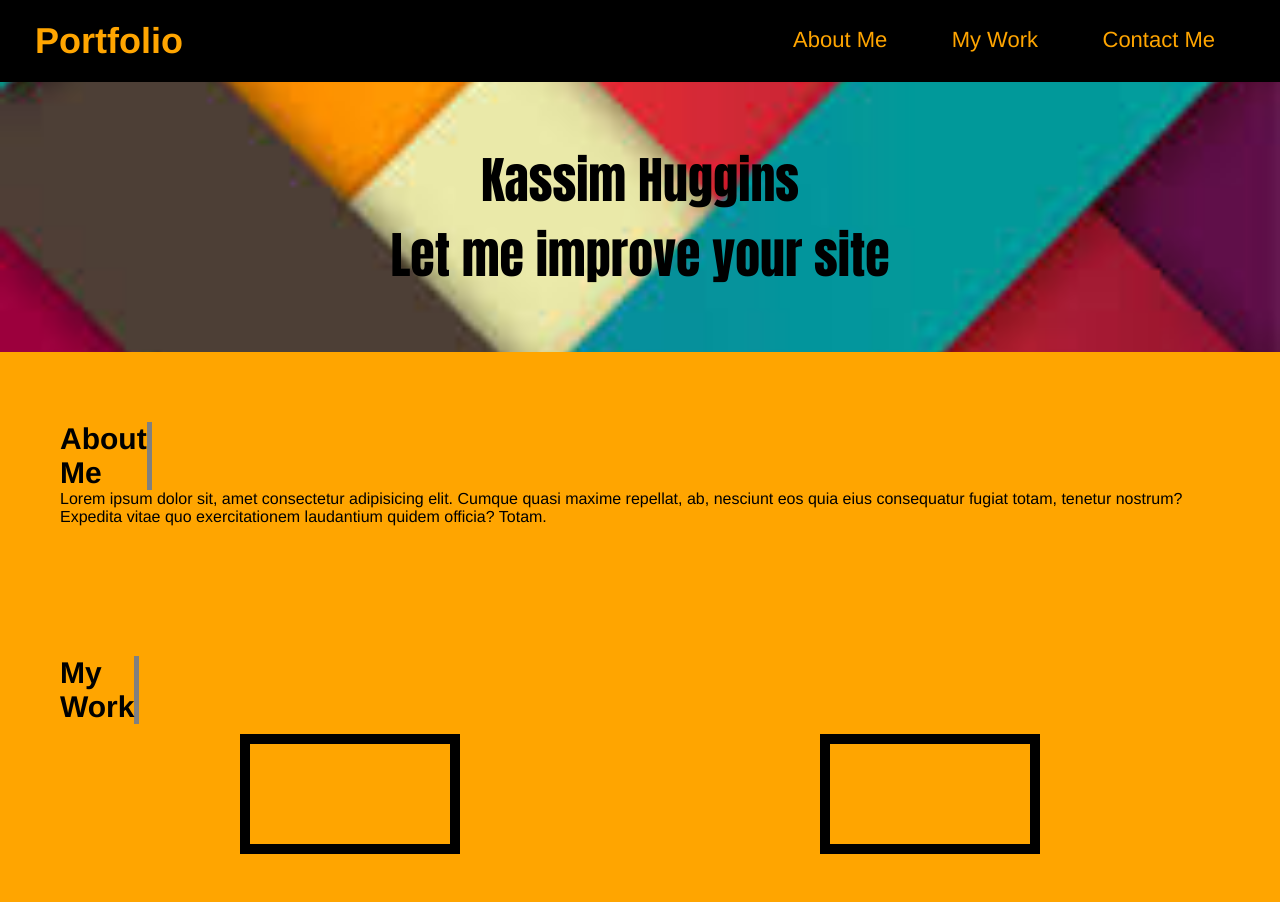
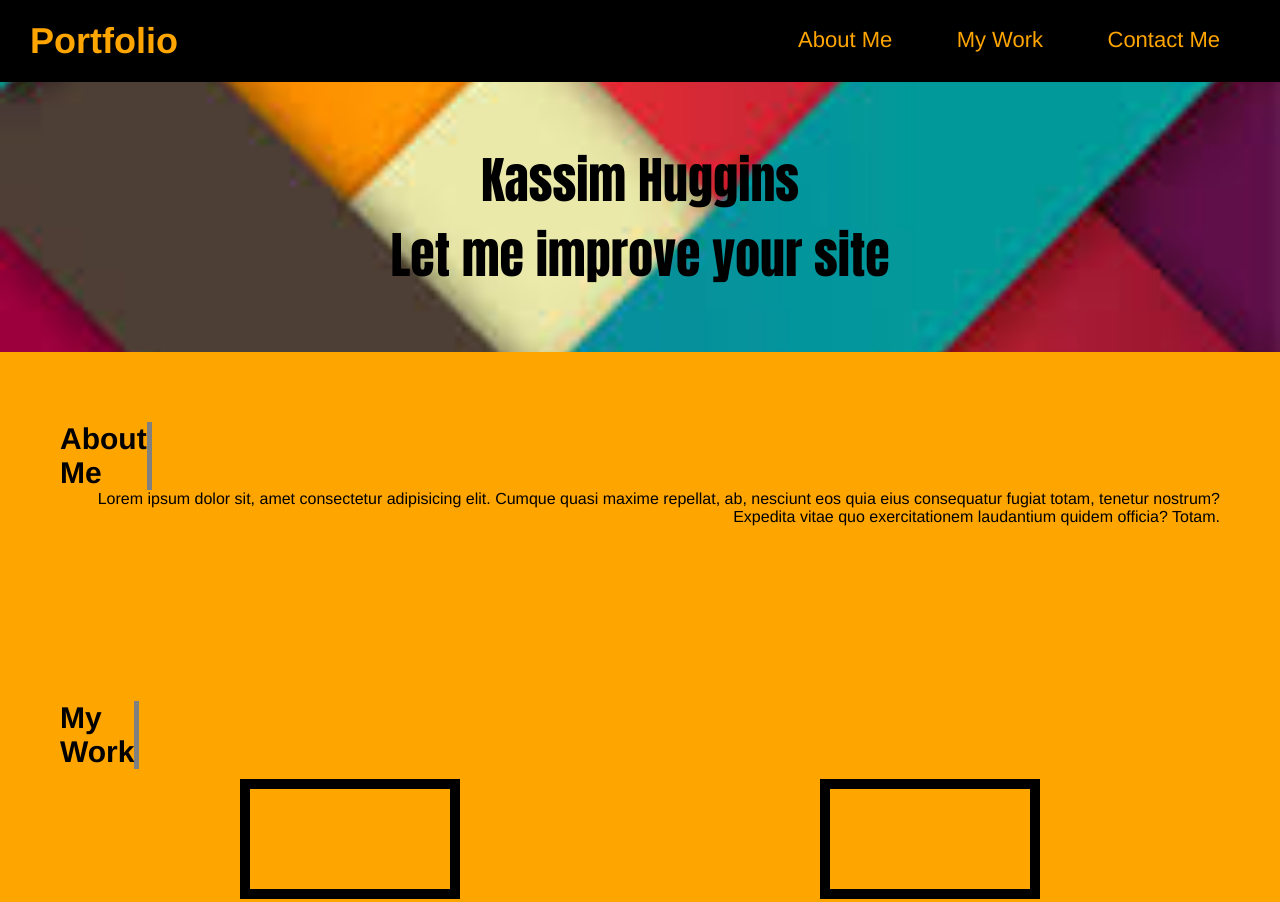
Before and after one commit to khuggins1/Art-of-Work, a plain HTML site: page index.html in a window 1280 px wide. Shown: the top 902 px of the page. Drawn offline with Linux system fonts and the light colour scheme.

Commit message:
project 2

```diff
--- a/index.html
+++ b/index.html
@@ -31,16 +31,18 @@
         </section>
 
     <!-- "About Me" section -->
-    <section id="aboutme" class="intro">
+    <section class="intro">
       <h2>About Me</h2>
-      <p2> Lorem ipsum dolor sit, amet consectetur adipisicing elit. Cumque quasi maxime repellat, ab, nesciunt eos quia eius consequatur fugiat totam, tenetur nostrum? Expedita vitae quo exercitationem laudantium quidem officia? Totam.</p2>
+      <div>
+      <p2 class="about"> Lorem ipsum dolor sit, amet consectetur adipisicing elit. Cumque quasi maxime repellat, ab, nesciunt eos quia eius consequatur fugiat totam, tenetur nostrum? Expedita vitae quo exercitationem laudantium quidem officia? Totam.</p2>
+      </div>
     </section>
 
     <!-- "My Work" section -->
     <section id="mywork">
       <h2>My Work</h2>
         <div id="box">
-        <a class="flexbox-item-1" href="https://khuggins1.github.io/run-buddy/"></a>
+        <a class="flexbox-item-1" href="https://github.com/AidanGuarniere/forum-finder.git"></a>
         <a class="flexbox-item-2" href="https://clhurlbut.github.io/virtual_fortune_cookie/"></a>
       </div>
     </section>
--- a/style.css
+++ b/style.css
@@ -9,7 +9,7 @@
   }
 
   header {
-    padding: 20px 35px;
+    padding: 20px 30px;
     background-color: black;
     justify-content: space-between;
   }
@@ -58,14 +58,37 @@
     font-family: Impact, Haettenschweiler, 'Arial Narrow Bold', sans-serif;
   }
 
+ .about {
+  margin: 0px 0 25px;
+  padding: 0px 0 25px;
+  display: flex;
+  flex-direction: row;
+  flex-wrap: wrap;
+  align-items: stretch;
+  justify-content: space-between;
+}
+
+.about > div {
+ flex: 0 0 20%;
+ text-align: right;
+ padding-right: 15px;
+ border-right: 4px;
+ font-size: 4vw;
+ line-height: 1.1;
+}
+
   section {
     padding: 60px;
   }
 
-  .intro {
-    text-align: left;
+  .intro > div {
+    text-align: right;
+    flex: 0 0 77%;
   }
 
+  .intro p2 {
+    margin-bottom: 20px
+  }
   .intro h2 {
     display: flex;
     font-size: 30px;
@@ -76,10 +99,7 @@
     border-color: black; */
     border-right: 5px solid grey;
   }
-  /*
-  .intro p2 {
 
-  } */
   h2 {
     display: flex;
     font-size: 30px;
```
